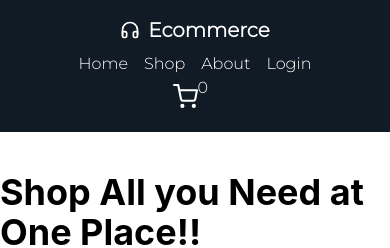
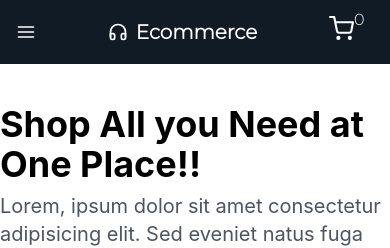
Before and after one commit to singhkunal2050/HeadlessEcommerce, a Next.js app: page / in a window 390 px wide. Shown: the top 248 px of the page. Built offline with nearby package versions, Linux system fonts and the light colour scheme; no server answers; what shopify-buy would draw is missing.

Commit message:
updated responsive nav

```diff
--- a/components/Navbar.jsx
+++ b/components/Navbar.jsx
@@ -1,31 +1,47 @@
 import Link from "next/link";
 import { CartContext } from "../context/cartContext";
-import { useContext } from "react";
-import { FiShoppingCart , FiHeadphones } from "react-icons/fi"
+import { useContext, useState } from "react";
+import { FiShoppingCart, FiHeadphones, FiMenu } from "react-icons/fi";
+import { CgClose } from "react-icons/cg";
 
 function Navbar() {
-
-  const { cart , cartVisibility , setCartVisibility } = useContext(CartContext);
+  const { cart, cartVisibility, setCartVisibility } = useContext(CartContext);
+  const [nav, setNav] = useState(false);
 
   return (
     <>
       <nav className="bg-darknight  text-white sticky top-0 z-10  font-montserrat ">
         <div className="container max-w-5xl mx-auto">
-        <div className="nav-wrapper flex flex-wrap p-4 justify-center items-center">
+          <div className="nav-wrapper flex flex-wrap p-4 justify-between items-center">
+            <FiMenu
+              size={20}
+              className="top-6 left-8 md:hidden"
+              onClick={() => setNav(!nav)}
+            />
             <div className="navbar-logo text-xl font-bold ">
               <Link href="/">
-            <a className="flex items-center gap-2" >
-              <FiHeadphones/>
+                <a className="flex items-center gap-2">
+                  <FiHeadphones />
                   <h2>Ecommerce</h2>
                 </a>
               </Link>
             </div>
-          <div className="navbar-menu px-10 flex-1 flex justify-center">
+            <div
+              style={{
+                transform: nav ? "translateX(0)" : "translateX(-110%)",
+              }}
+              className="navbar-menu z-20 flex flex-col justify-center items-center transition-all ease-in-out duration-500 fixed bg-white inset-0 text-darknight  md:static md:!translate-x-0 md:bg-darknight md:text-white md:px-10 md:flex-row md:flex-1"
+            >
+              <CgClose
+                size={20}
+                className="fixed top-8 right-8 md:hidden"
+                onClick={() => setNav(!nav)}
+              />
               <Link href="/">
-              <a className="p-2" >Home</a>
+                <a className="p-2">Home</a>
               </Link>
               <Link href="/shop">
-              <a className="p-2" >Shop</a>
+                <a className="p-2">Shop</a>
               </Link>
               <Link href="/about">
                 <a className="p-2">About</a>
@@ -36,12 +52,13 @@ function Navbar() {
             </div>
 
             <div className="cart-wrapper relative mr-5">
-            <button className="cart-toggle-btn" onClick={()=> setCartVisibility(!cartVisibility)} >
+              <button
+                className="cart-toggle-btn"
+                onClick={() => setCartVisibility(!cartVisibility)}
+              >
                 <FiShoppingCart size={25} />
               </button>
-            <span className="absolute top-[-8px]" >
-              {cart.length}
-            </span>
+              <span className="absolute top-[-8px]">{cart.length}</span>
             </div>
           </div>
         </div>
```
Lines whose indentation alone changed are shown as unchanged.
